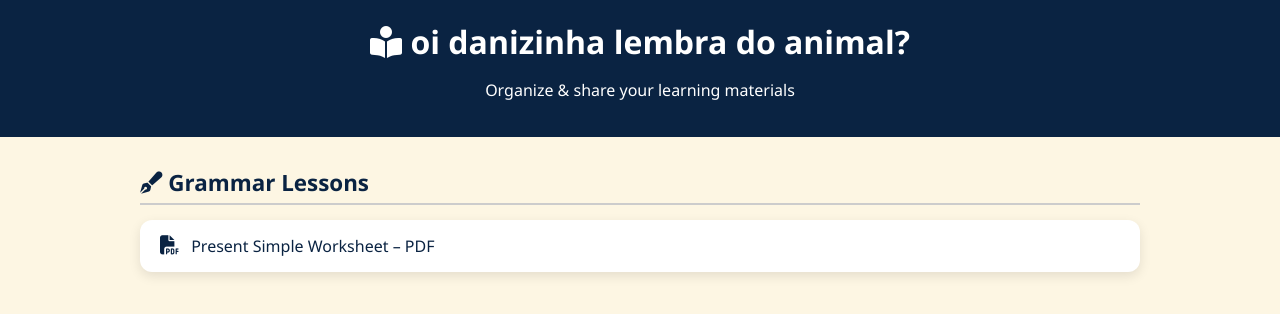
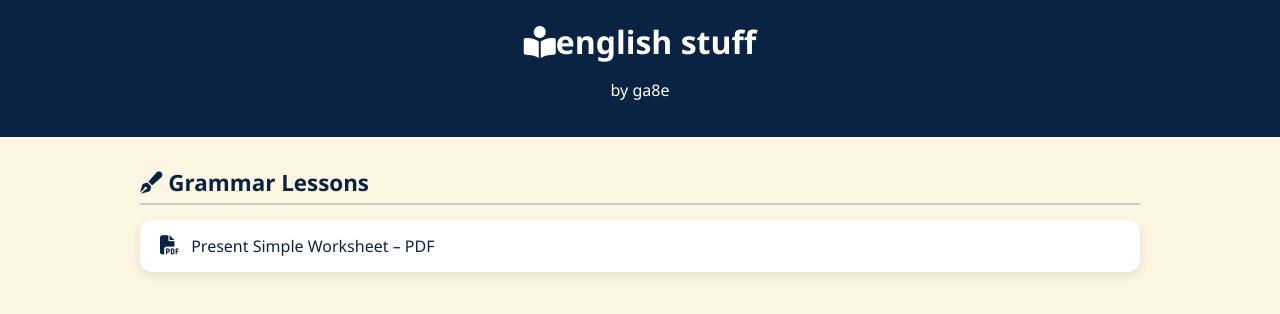
Before and after one commit to lgsx07/english-class, a plain HTML site: page index.html in a window 1280 px wide. Drawn offline with Linux system fonts and the light colour scheme.

Commit message:
Update index.html

```diff
--- a/index.html
+++ b/index.html
@@ -86,8 +86,8 @@
 <body>
 
   <header>
-    <h1><i class="fas fa-book-reader"></i> oi danizinha lembra do animal?</h1>
-    <p>Organize & share your learning materials</p>
+    <h1><i class="fas fa-book-reader"></i>english stuff</h1>
+    <p>by ga8e</p>
   </header>
 
   <div class="container">
```
